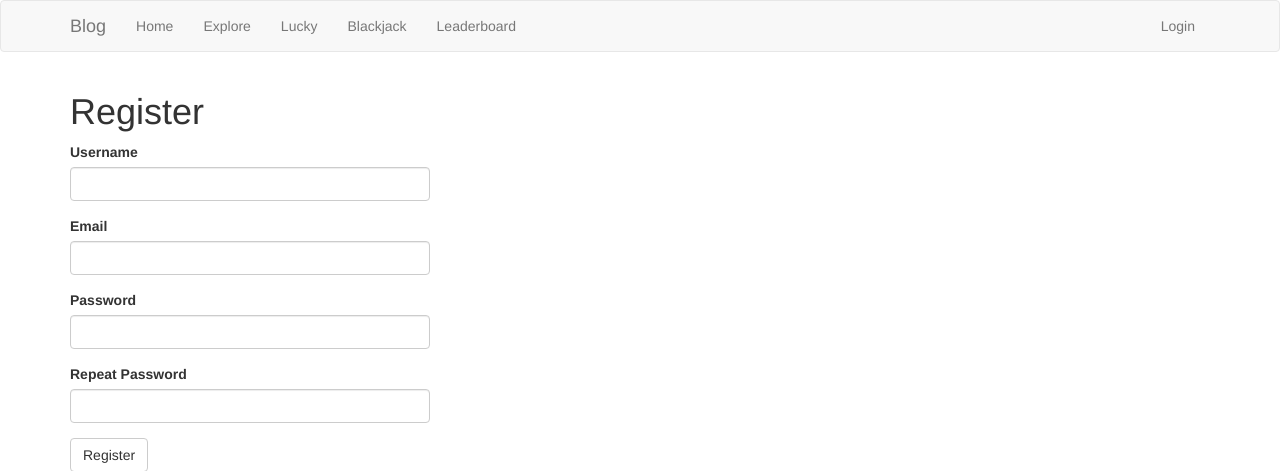
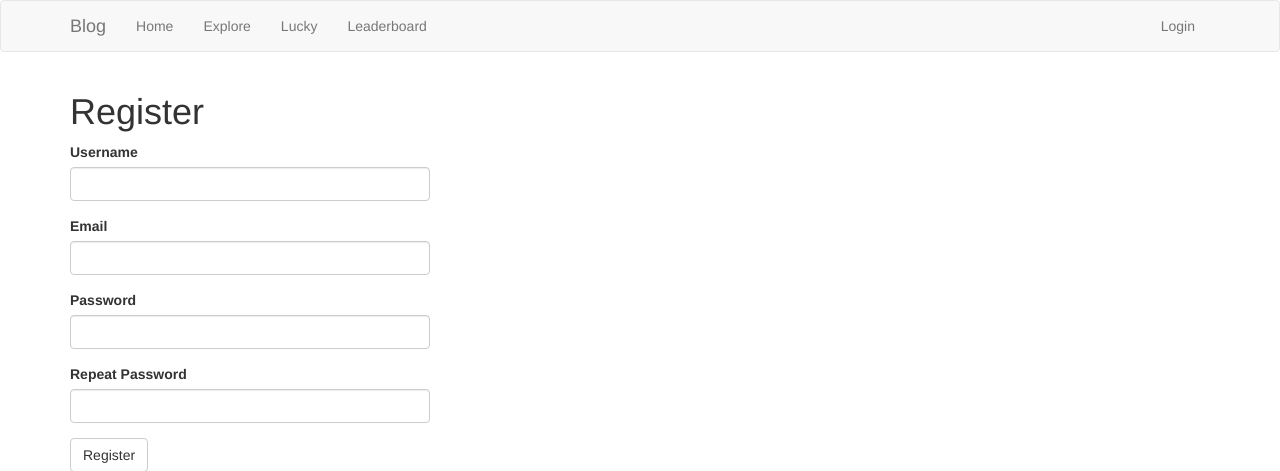
Before and after one commit to lbhtran/learn-flask, a Flask app: page /auth/register in a window 1280 px wide. Shown: the top 471 px of the page. Run offline with Flask 2, Linux system fonts and the light colour scheme; some libraries are stand-ins or nearby versions.

Commit message:
Chapter 18: remove Blackjack for deployment

```diff
--- a/app/templates/base.html
+++ b/app/templates/base.html
@@ -21,7 +21,6 @@
                     <li><a href="{{ url_for('main.index') }}">Home</a></li>
                     <li><a href="{{ url_for('main.explore') }}">Explore</a></li>
                     <li><a href="{{ url_for('games.lucky') }}">Lucky</a></li>
-                    <li><a href="{{ url_for('games.blackjack') }}">Blackjack</a></li>
                     <li><a href="{{ url_for('games.leaderboard') }}">Leaderboard</a></li>
                 </ul>
                 {% if g.search_form %}
```
